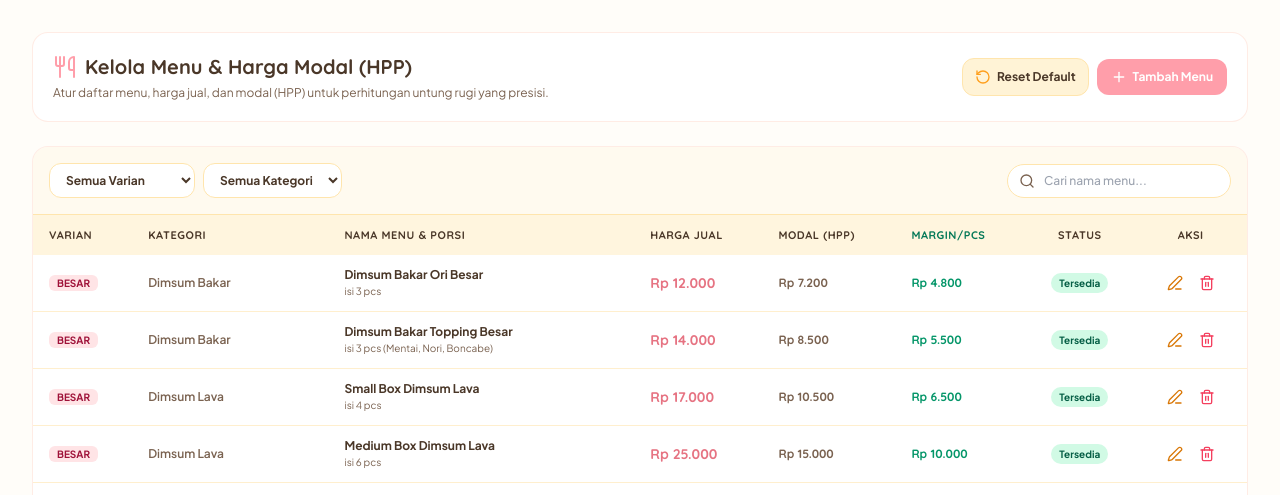
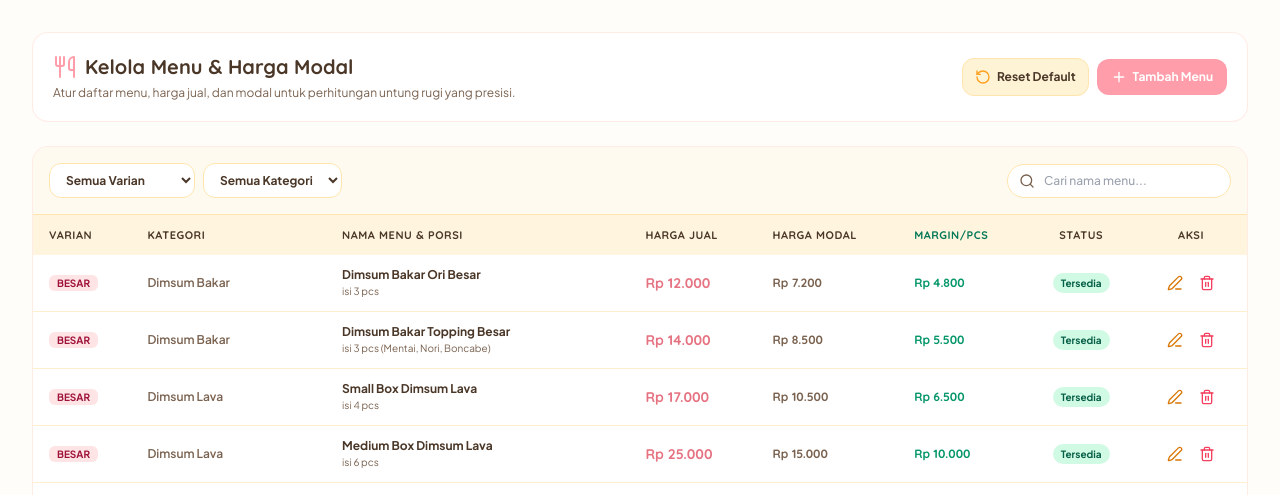
Before and after one commit to rafiakbar01/POS.cippy.dimsum, a PHP site: page /menu.php in a window 1280 px wide. Shown: the part 65-560 px from the top of the page. Run offline with PHP 8.4, Linux system fonts and the light colour scheme; data comes from the database, SQL or seed files in the repository; some libraries are stand-ins or nearby versions.

Commit message:
Replace HPP terminology with Harga Modal / Total Modal throughout application

```diff
--- a/db/db_connect.php
+++ b/db/db_connect.php
@@ -32,7 +32,7 @@ try {
         name TEXT NOT NULL,
         portion TEXT DEFAULT '',
         price INTEGER NOT NULL,
-        cost INTEGER NOT NULL DEFAULT 0, -- HPP / Modal
+        cost INTEGER NOT NULL DEFAULT 0, -- Harga Modal
         is_available INTEGER NOT NULL DEFAULT 1,
         created_at DATETIME DEFAULT CURRENT_TIMESTAMP
     )");
--- a/menu.php
+++ b/menu.php
@@ -9,9 +9,9 @@ require_once __DIR__ . '/includes/navbar.php';
         <div>
             <h2 class="font-display font-bold text-lg sm:text-xl text-pastel-brown flex items-center gap-2">
                 <i data-lucide="utensils" class="w-5 h-5 sm:w-6 sm:h-6 text-pastel-coral"></i>
-                <span>Kelola Menu & Harga Modal (HPP)</span>
+                <span>Kelola Menu & Harga Modal</span>
             </h2>
-            <p class="text-[11px] sm:text-xs text-pastel-brownLight mt-0.5 sm:mt-1">Atur daftar menu, harga jual, dan modal (HPP) untuk perhitungan untung rugi yang presisi.</p>
+            <p class="text-[11px] sm:text-xs text-pastel-brownLight mt-0.5 sm:mt-1">Atur daftar menu, harga jual, dan modal untuk perhitungan untung rugi yang presisi.</p>
         </div>
 
         <div class="grid grid-cols-2 gap-2 sm:flex sm:items-center w-full sm:w-auto">
@@ -65,7 +65,7 @@ require_once __DIR__ . '/includes/navbar.php';
                         <th class="py-3 px-3 sm:px-4">Kategori</th>
                         <th class="py-3 px-3 sm:px-4">Nama Menu & Porsi</th>
                         <th class="py-3 px-3 sm:px-4">Harga Jual</th>
-                        <th class="py-3 px-3 sm:px-4">Modal (HPP)</th>
+                        <th class="py-3 px-3 sm:px-4">Harga Modal</th>
                         <th class="py-3 px-3 sm:px-4 text-emerald-700">Margin/pcs</th>
                         <th class="py-3 px-3 sm:px-4 text-center">Status</th>
                         <th class="py-3 px-3 sm:px-4 text-center">Aksi</th>
@@ -135,7 +135,7 @@ require_once __DIR__ . '/includes/navbar.php';
                 </div>
 
                 <div>
-                    <label class="block text-xs font-bold text-pastel-brown mb-1">Modal HPP (Rp)</label>
+                    <label class="block text-xs font-bold text-pastel-brown mb-1">Harga Modal (Rp)</label>
                     <input type="number" id="formCost" required placeholder="6000" class="w-full px-3 py-2 text-xs bg-white rounded-xl border border-pastel-cream text-pastel-brown font-bold focus:outline-none">
                 </div>
             </div>
```
Also changed, not shown: reports.php (+4 -4 lines), README.md.
